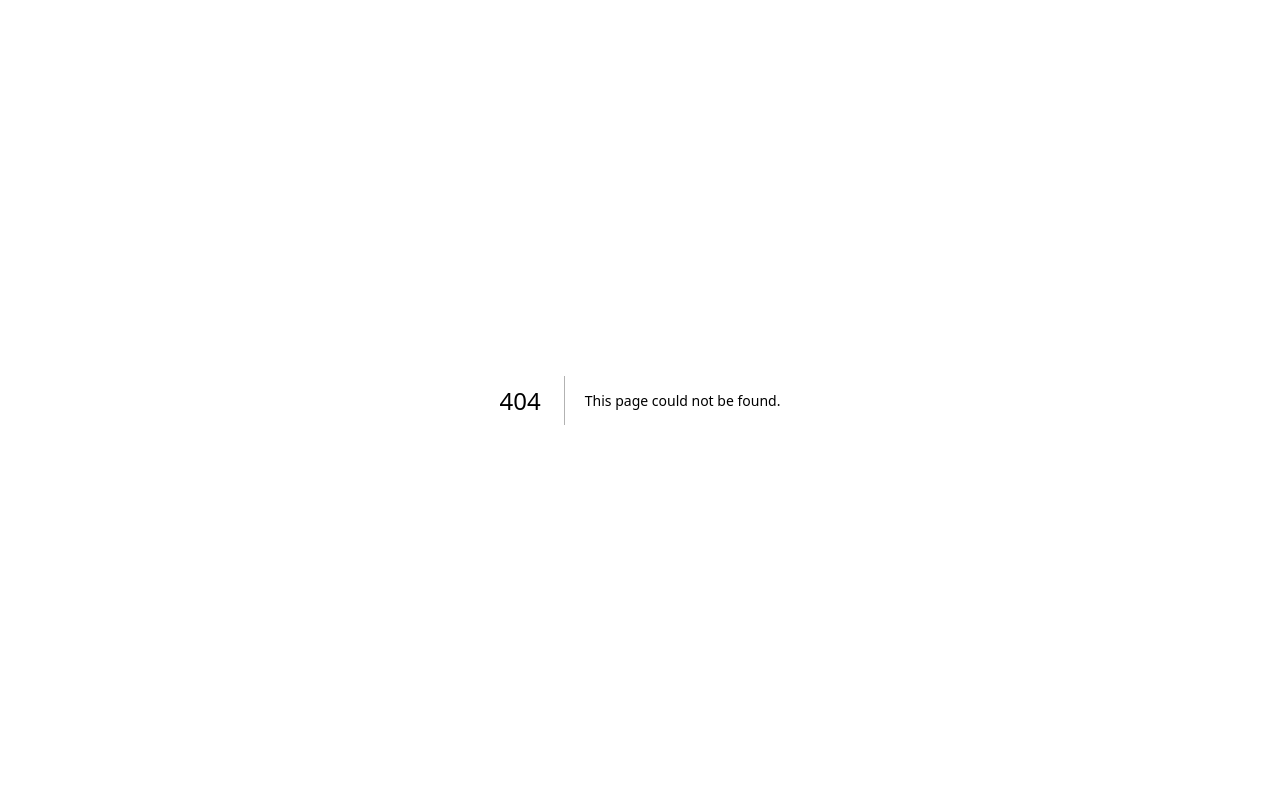
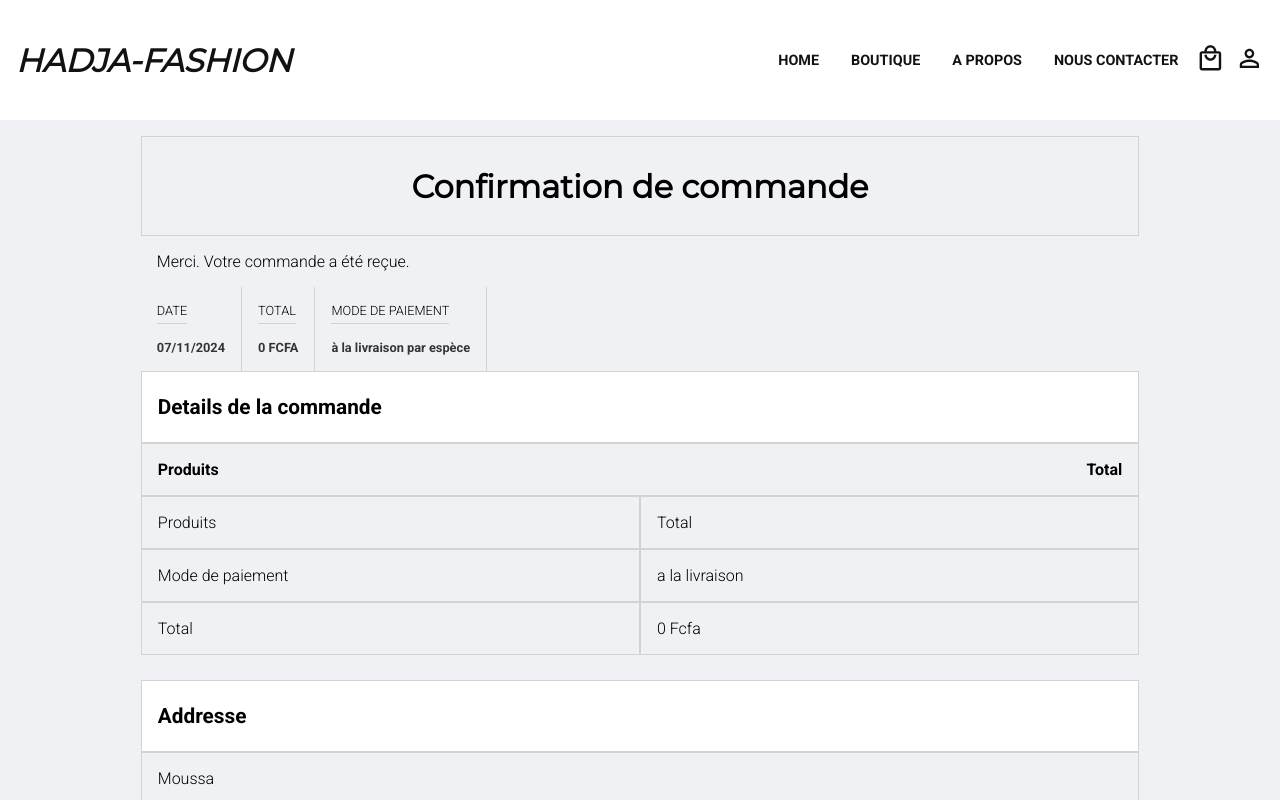
Before and after one commit to salif18/Template-ecom-next, a Next.js app in the folder shop/: page /succes in a window 1280 px wide. Before the commit this address had no page. Shown: the top 800 px of the page. Built offline with nearby package versions, Linux system fonts and the light colour scheme; a web font is replaced by a local one.

Commit message:
page de confirmation order ajouter

```diff
--- a/shop/app/cart/address/page.jsx
+++ b/shop/app/cart/address/page.jsx
@@ -4,9 +4,11 @@ import LayoutPage from '@/app/layouts/Layout'
 import React, { useContext } from 'react';
 import styles from "../../styles/_address.module.scss"
 import { CartContext } from '@/app/context/CartContext';
+import { useRouter } from 'next/navigation';
 
 const AddressCheckOut = () => {
   const { cart, total } = useContext(CartContext);
+  const router = useRouter()
   return (
     <LayoutPage>
       <main className={styles.address}>
@@ -63,7 +65,9 @@ const AddressCheckOut = () => {
                   <li><input type='radio' name='mode-payement' value="passer à la boutique" /> Passer à la boutique</li>
                 </ul>
               </div>
-              <button className={styles.btnCommande}>Passer commande</button>
+              <button className={styles.btnCommande}
+              onClick={()=>router.push("/succes")}
+              >Passer commande</button>
             </div>
           </div>
         </section>
--- /dev/null
+++ b/shop/app/styles/_confirmOrder.module.scss
@@ -0,0 +1,208 @@
+.confirmOrder {
+    width: 100%;
+    min-height: 100vh;
+    padding: 16px;
+    display: flex;
+    align-items: center;
+    justify-content: center;
+    flex-direction: column;
+
+    .title {
+        width: 80%;
+        height: 100px;
+        padding: 16px;
+        border: 1px solid #d3d3d3;
+        display: flex;
+        align-items: center;
+        justify-content: center;
+
+        h1 {
+            font-size: 2em;
+            font-family: "Montserrat";
+        }
+    }
+
+    .column {
+        width: 80%;
+        display: flex;
+        flex-direction: column;
+
+        >p {
+            font-size: 1em;
+            font-family: "Roboto";
+            margin: 1em;
+        }
+
+        .row {
+            width: 100%;
+            display: flex;
+            align-items: start;
+            justify-content: flex-start;
+
+            .rowCol {
+                display: flex;
+                flex-direction: column;
+                align-items: start;
+                gap: 16px;
+                padding: 16px;
+                border-right: 1px solid #d3d3d3;
+
+                p {
+                    font-family: "Roboto";
+                    font-weight: 500;
+                    font-size: 0.8em;
+                    text-transform: uppercase;
+                    padding-bottom: 5px;
+                    border-bottom: 1px solid #d3d3d3;
+                }
+
+                h2 {
+                    font-size: 0.8em;
+                    font-family: "Roboto";
+                    color: #353535;
+                }
+            }
+        }
+
+    }
+
+    .details {
+        width: 80%;
+        display: flex;
+        flex-direction: column;
+
+        .title {
+            display: flex;
+            align-items: center;
+            justify-content: flex-start;
+            background-color: #ffffff;
+            width: 100%;
+            height: 9vh;
+            padding: 16px;
+
+            h2 {
+                font-family: "Roboto";
+                font-size: 1.3em;
+            }
+        }
+
+        .productTitle {
+            width: 100%;
+            display: flex;
+            align-items: center;
+            justify-content: space-between;
+            padding: 16px;
+            border: 1px solid #d3d3d3;
+
+            h2 {
+                font-size: 1em;
+                font-family: "Roboto";
+            }
+        }
+
+        .products {
+            width: 100%;
+            display: flex;
+            align-items: center;
+            justify-content: space-between;
+
+            .productsDiv {
+                width: 100%;
+                padding: 16px;
+                border: 1px solid #d3d3d3;
+
+                p {
+                    font-size: 1em;
+                    font-family: "Roboto";
+
+                }
+            }
+
+        }
+    }
+
+    .address {
+        width: 80%;
+        display: flex;
+        flex-direction: column;
+        margin-top: 25px;
+
+        .title {
+            display: flex;
+            align-items: center;
+            justify-content: flex-start;
+            background-color: #ffffff;
+            width: 100%;
+            height: 9vh;
+            padding: 16px;
+
+            h2 {
+                font-family: "Roboto";
+                font-size: 1.3em;
+            }
+        }
+
+        .addressData {
+            width: 100%;
+            display: flex;
+            flex-direction: column;
+            align-items: flex-start;
+            padding: 16px;
+            border: 1px solid #d3d3d3;
+            gap: 16px;
+
+            h2 {
+                font-family: "Roboto";
+                font-size: 0.8em;
+            }
+
+            p {
+                font-family: "Roboto";
+                font-size: 1em;
+            }
+
+        }
+    }
+
+
+}
+
+@media (max-width:768px) {
+    .confirmOrder {
+        width: 100%;
+
+        .title {
+            width: 100%;
+
+            h1 {
+                font-size: 1.2em;
+            }
+        }
+
+        .column {
+            width: 100%;
+
+            .row {
+
+                .rowCol {
+
+                    p {
+
+                        font-size: 0.76em;
+
+                    }
+
+                }
+            }
+
+        }
+
+        .details {
+            width: 100%;
+        }
+
+        .address {
+            width: 100%;
+        }
+    }
+}
--- /dev/null
+++ b/shop/app/succes/page.jsx
@@ -0,0 +1,96 @@
+"use client"
+import React, { useContext } from 'react'
+import LayoutPage from '../layouts/Layout';
+import styles from "../styles/_confirmOrder.module.scss"
+import { CartContext } from '../context/CartContext';
+
+const ConfirmOrder = () => {
+    const { total, cart } = useContext(CartContext)
+    return (
+        <LayoutPage>
+            <main className={styles.confirmOrder}>
+                <section className={styles.title}>
+                    <h1>Confirmation de commande</h1>
+                </section>
+                <section className={styles.column}>
+                    <p>Merci. Votre commande a été reçue.</p>
+                    <section className={styles.row}>
+                        <div className={styles.rowCol}>
+                            <p>Date</p>
+                            <h2>07/11/2024</h2>
+                        </div>
+                        <div className={styles.rowCol}>
+                            <p>Total</p>
+                            <h2>{total} FCFA</h2>
+                        </div>
+                        <div className={styles.rowCol}>
+                            <p>Mode de paiement</p>
+                            <h2>à la livraison par espèce</h2>
+                        </div>
+                    </section>
+                </section>
+
+                <section className={styles.details}>
+                    <div className={styles.title}>
+                        <h2>Details de la commande</h2>
+                    </div>
+                    <div className={styles.productTitle}>
+                        <h2>Produits</h2>
+                        <h2>Total</h2>
+                    </div>
+                    <div className={styles.products}>
+                        <div className={styles.productsDiv}><p>Produits</p></div>
+                        <div className={styles.productsDiv}><p>Total</p></div>
+                    </div>
+
+                    {
+                        cart.map(item =>
+                            <div className={styles.products}>
+                                <div className={styles.productsDiv}><p>{item.name} x{item.qty}</p></div>
+                                <div className={styles.productsDiv}><p>{item.price * item.qty}</p></div>
+                            </div>
+                        )
+                    }
+
+                    <div className={styles.products}>
+                        <div className={styles.productsDiv}><p>Mode de paiement</p></div>
+                        <div className={styles.productsDiv}><p>a la livraison</p></div>
+                    </div>
+                    <div className={styles.products}>
+                        <div className={styles.productsDiv}><p>Total</p></div>
+                        <div className={styles.productsDiv}><p>{total} Fcfa</p></div>
+                    </div>
+                </section>
+
+                <section className={styles.address}>
+                    <div className={styles.title}>
+                        <h2>Addresse</h2>
+                    </div>
+                    <section className={styles.addressData}>
+
+
+                        <p>Moussa</p>
+
+
+                        <p>89665544</p>
+
+
+                        <p>Moussa@gmail.com</p>
+
+
+                        <p>Bamako</p>
+
+
+                        <p>589</p>
+
+
+                        <p>52</p>
+
+                    </section>
+                </section>
+            </main>
+        </LayoutPage>
+    )
+}
+
+export default ConfirmOrder
```
Also changed, not shown: shop/app/styles/_address.module.scss (+17 -12 lines), shop/app/styles/_cart.module.scss (+9 -5 lines).
